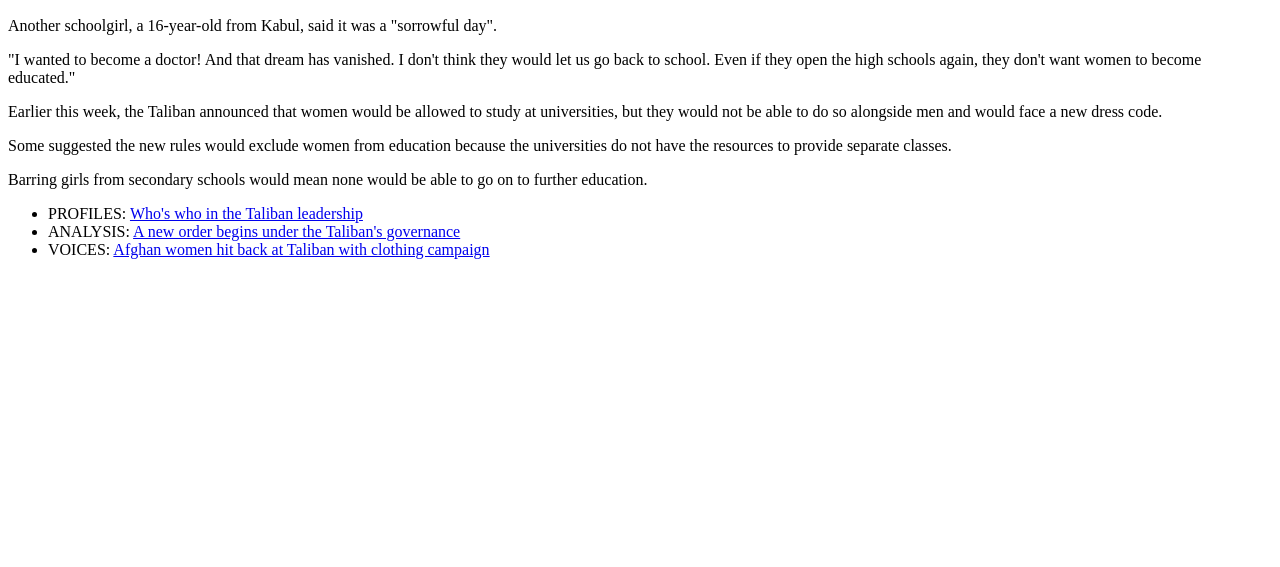
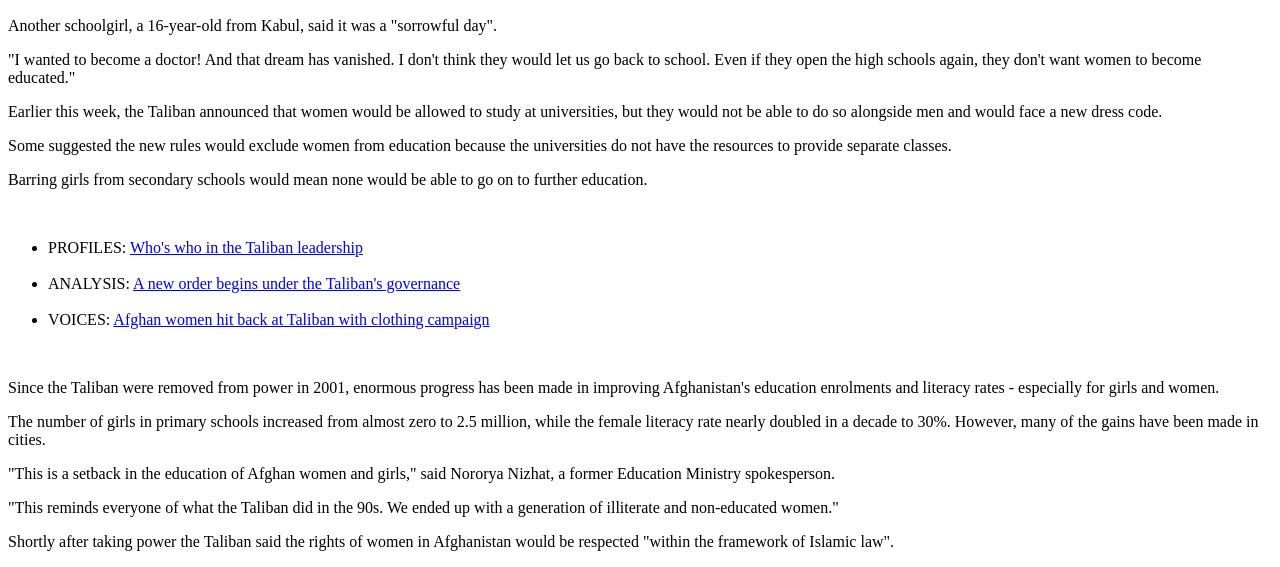
Before and after one commit to LucreciaVila/week01practice01, a plain HTML site: page index.html in a window 1280 px wide. Shown: the part 1776-2343 px from the top of the page. Before the commit the page ends 2051 px from the top, so only its background shows below. Drawn offline with Linux system fonts and the light colour scheme.

Commit message:
Add files via upload

```diff
--- a/index.html
+++ b/index.html
@@ -55,6 +55,7 @@
      <p>
          Taliban spokesman Zabihullah Mujahid was later quoted by Afghanistan's Bakhtar
           News Agency as saying that girls' schools would open soon.
+          <br>
            He said officials were currently working on the "procedure" for this,
             and details including the division of teachers.
         </p>
@@ -70,7 +71,9 @@
         </p>
      <p>
          "Everything looks very dark. Every day I wake up and ask myself why I am alive?
-          Should I stay at home and wait for someone to knock on the door and ask me to marry him?
+          Should I stay at home and wait
+         <br>
+         for someone to knock on the door and ask me to marry him?
           Is this the purpose of being a woman?"
         </p>
      <p>
@@ -102,12 +105,42 @@
          Barring girls from secondary schools would mean none would be able
           to go on to further education.
         </p>
+        <br>
 
      <ul>
-         <li>PROFILES: <a href=https://www.bbc.com/news/world-asia-58235639">Who's who in the Taliban leadership</a></li>
+         <li>PROFILES: <a href="https://www.bbc.com/news/world-asia-58235639">Who's who in the Taliban leadership</a></li>
+         <br>
          <li>ANALYSIS: <a href="https://www.bbc.com/news/world-asia-58495112">A new order begins under the Taliban's governance</a></li>
-         <li>VOICES: <a href="https://www.bbc.com/news/world-asia-58550335">Afghan women hit back at Taliban with clothing campaign</li>
+         <br>
+         <li>VOICES: <a href="https://www.bbc.com/news/world-asia-58550335">Afghan women hit back at Taliban with clothing campaign</a></li>
+        </ul>
+        <br>
 
-     </ul>
+     <p>
+         Since the Taliban were removed from power in 2001,
+          enormous progress has been made in improving Afghanistan's education enrolments
+           and literacy rates - especially for girls and women.
+        </p>
+     <p>
+         The number of girls in primary schools increased from almost zero to 2.5 million,
+          while the female literacy rate nearly doubled in a decade to 30%.
+         However, many of the gains have been made in cities.
+        </p>
+     <p>
+         "This is a setback in the education of Afghan women and girls," said Nororya Nizhat,
+         a former Education Ministry spokesperson.
+         </p>
+     <p>
+         "This reminds everyone of what the Taliban did in the 90s.
+         We ended up with a generation of illiterate and non-educated women."
+        </p>
+    <p>
+         Shortly after taking power the Taliban said the rights of women
+         in Afghanistan would be respected "within the framework of Islamic law".
+
+      </p>
+
+
+
 </body>
 </html>
```
